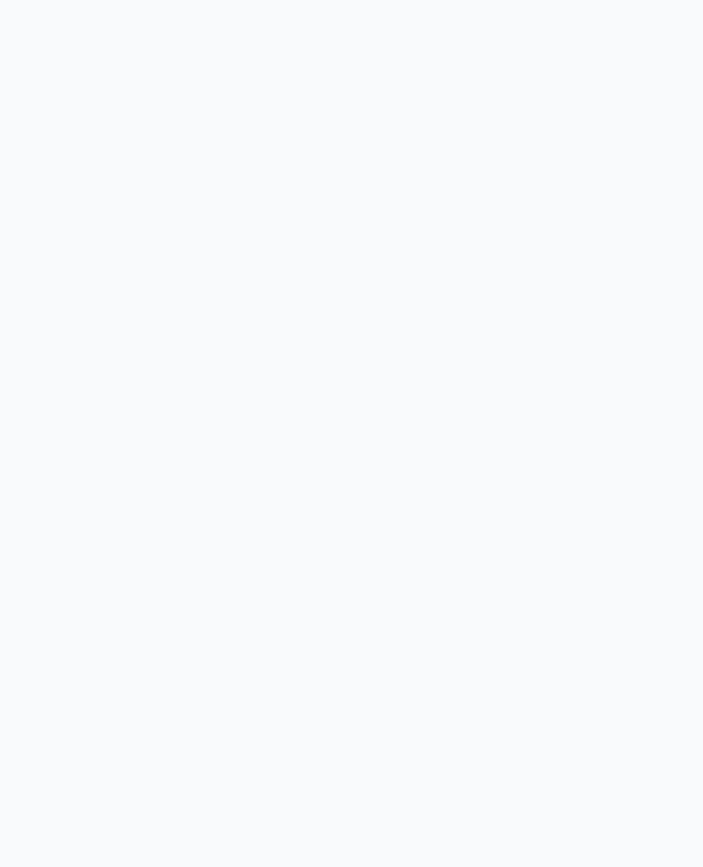
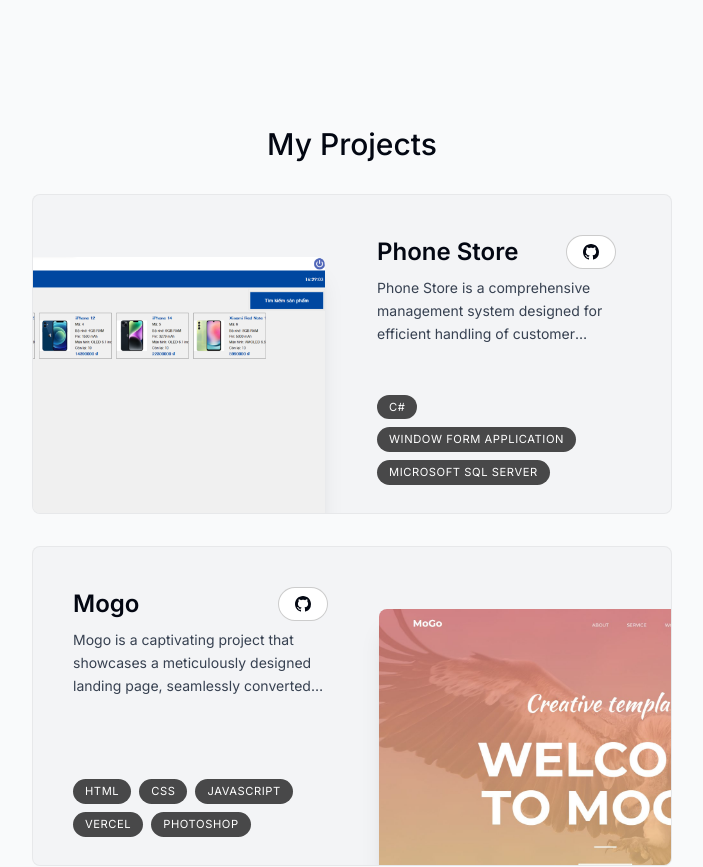
Before and after one commit to LionBlackk/portfolio, a Next.js app: page / in a window 1280 px wide. Shown: the part 1200-2067 px from the top of the page, without its empty margins (288-991 px from the left). Before the commit the page ends 1326 px from the top, so only its background shows below. Built offline with nearby package versions, Linux system fonts and the light colour scheme.

Commit message:
feat: Projects UI

```diff
--- a/app/page.tsx
+++ b/app/page.tsx
@@ -1,6 +1,7 @@
 import About from "@/components/About";
 import Divider from "@/components/Divider";
 import Intro from "@/components/Intro";
+import Projects from "@/components/Projects";
 
 export default function Home() {
   return (
@@ -8,6 +9,7 @@ export default function Home() {
       <Intro />
       <Divider />
       <About />
+      <Projects />
     </main>
   );
 }
--- /dev/null
+++ b/components/Project.tsx
@@ -0,0 +1,91 @@
+"use client";
+import { projectsData } from "@/lib/data";
+import { useScroll, motion, useTransform } from "framer-motion";
+import Image from "next/image";
+import React, { useRef } from "react";
+import { BsGithub } from "react-icons/bs";
+type ProjectProps = (typeof projectsData)[number];
+
+const Project = ({
+  title,
+  description,
+  imageUrl,
+  srcUrl,
+  tags,
+}: ProjectProps) => {
+  const ref = useRef<HTMLDivElement>(null);
+  const { scrollYProgress } = useScroll({
+    target: ref,
+    offset: ["0 1", "1.33 1"],
+  });
+  const scaleProgess = useTransform(scrollYProgress, [0, 1], [0.8, 1]);
+  const opacityProgess = useTransform(scrollYProgress, [0, 1], [0.6, 1]);
+  return (
+    <motion.div
+      ref={ref}
+      style={{
+        scale: scaleProgess,
+        opacity: opacityProgess,
+      }}
+      className="group mb-3 sm:mb-8 last:mb-0"
+    >
+      <section
+        className="bg-gray-100 max-w-[40rem] border border-black/5
+        rounded-lg overflow-hidden sm:h-[20rem] sm:pr-8
+        relative hover:bg-gray-200 transition sm:group-even:pl-8
+      "
+      >
+        <div
+          className="pt-4 pb-7 px-5 sm:pl-10 sm:pr-2 sm:pt-10 sm:max-w-[50%]
+        flex flex-col h-full sm:group-even:ml-[17rem]
+      "
+        >
+          <div className="flex items-center justify-between ">
+            <h3 className="font-semibold text-2xl">{title}</h3>
+            <a
+              href={srcUrl}
+              className="
+              bg-white px-4 py-2 rounded-full border border-black/20
+              hover:scale-[1.15] transition
+          "
+            >
+              <BsGithub />
+            </a>
+          </div>
+          <p className="mt-2 leading-relaxed text-gray-700 text-sm line-clamp-3">
+            {description}
+          </p>
+          <ul className="flex flex-wrap mt-4 gap-2 sm:mt-auto">
+            {tags.map((tag, index) => {
+              return (
+                <li
+                  key={index}
+                  className="
+                text-white bg-black/[0.7] rounded-full px-3 py-1 text-[0.7rem] uppercase
+                tracking-wider
+              "
+                >
+                  {tag}
+                </li>
+              );
+            })}
+          </ul>
+        </div>
+        <Image
+          src={imageUrl}
+          alt="image of project"
+          quality={95}
+          className="
+          absolute -right-40 hidden sm:block w-[28.25rem] rounded-t-lg shadow-xl
+          top-[62px] h-full object-cover group-even:-left-40 group-even:right-[initial] transition
+          group-even:object-right group-even:group-hover:translate-x-3
+          group-even:group-hover:translate-y-3 group-even:group-hover:rotate-3
+          group-hover:-translate-x-3 group-hover:translate-y-3 group-hover:-rotate-3
+        "
+        />
+      </section>
+    </motion.div>
+  );
+};
+
+export default Project;
--- /dev/null
+++ b/components/Projects.tsx
@@ -0,0 +1,21 @@
+import { projectsData } from "@/lib/data";
+import SectionHeading from "./SectionHeading";
+import Project from "./Project";
+import React from "react";
+
+const Projects = () => {
+  return (
+    <section>
+      <SectionHeading>My Projects</SectionHeading>
+      {projectsData.map((project, index) => {
+        return (
+          <React.Fragment key={index}>
+            <Project {...project} />
+          </React.Fragment>
+        );
+      })}
+    </section>
+  );
+};
+
+export default Projects;
```
